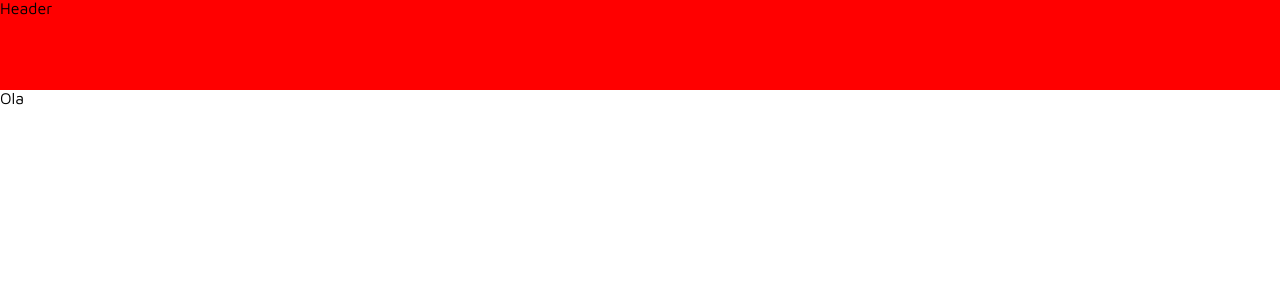
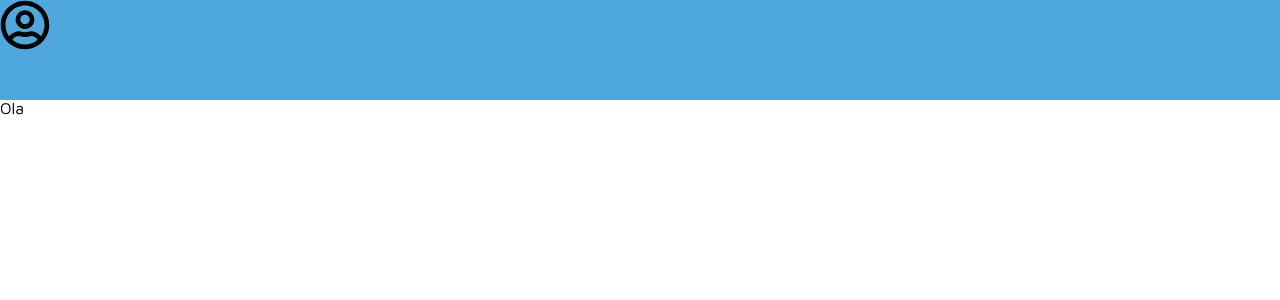
Before and after one commit to gabrielfribeiro/mantoras, a React (Create React App) app: page /list-labs in a window 1280 px wide. Shown: the top 300 px of the page. Built offline with nearby package versions, Linux system fonts and the light colour scheme.

Commit message:
Create listlabs

```diff
--- a/package.json
+++ b/package.json
@@ -27,6 +27,7 @@
     "prettier": "^2.1.2",
     "react": "^16.14.0",
     "react-dom": "^16.14.0",
+    "react-icons": "^3.11.0",
     "react-input-mask": "^2.0.4",
     "react-router-dom": "^5.2.0",
     "react-scripts": "3.4.3",
--- a/src/App.tsx
+++ b/src/App.tsx
@@ -3,7 +3,6 @@ import GlobalStyle from './assets/styles/global';
 import { ToastContainer } from 'react-toastify';
 import { Routes } from './routes';
 import { BrowserRouter } from 'react-router-dom';
-import { Header } from './components/Header';
 
 const App: React.FC = () => {
   // useEffect(() => {
@@ -20,7 +19,6 @@ const App: React.FC = () => {
       <BrowserRouter>
         <ToastContainer />
         <GlobalStyle />
-        <Header />
         <Routes />
       </BrowserRouter>
     </StrictMode>
--- a/src/components/Header/index.tsx
+++ b/src/components/Header/index.tsx
@@ -1,10 +1,12 @@
 import React from 'react';
-import { Container } from './styles';
-
+import { Container, IconContainer } from './styles';
+import { FaRegUserCircle } from 'react-icons/fa';
 const Header: React.FC = () => {
   return (
     <Container>
-      <h1>Header</h1>
+      <IconContainer>
+        <FaRegUserCircle size="50px" />
+      </IconContainer>
     </Container>
   );
 };
--- a/src/components/Header/styles.ts
+++ b/src/components/Header/styles.ts
@@ -1,7 +1,15 @@
 import styled from 'styled-components'
+import theme from '../../assets/styles'
 
 export const Container = styled.div`
   width: 100%;
-  background-color: red;
-  height: 90px;
+  background-color: ${theme.colors.primary};
+  height: 100px;
+  display: flex;
+  flex-direction: row;
+  justify-content: space-between;
 `
+export const IconContainer = styled.div`
+  width: 100px;
+  height: 100px;
+`
--- a/src/modules/pages/ListUser/index.tsx
+++ b/src/modules/pages/ListLabs/index.tsx
@@ -1,8 +1,10 @@
 import React from 'react';
+import { Header } from '../../../components/Header';
 
 const ListLabs: React.FC = () => {
   return (
     <div>
+      <Header />
       <h1>Ola</h1>
     </div>
   );
--- a/src/modules/pages/Login/index.tsx
+++ b/src/modules/pages/Login/index.tsx
@@ -1,6 +1,6 @@
 import { Form } from '@unform/web';
 import React from 'react';
-import { useHistory } from 'react-router-dom';
+import { RouteComponentProps, useHistory } from 'react-router-dom';
 import Button from '../../../components/UI/Button';
 import Input from '../../../components/UI/Input';
 import { Title } from '../../../components/UI/Title';
@@ -13,7 +13,8 @@ import {
   FormContainer,
 } from './styles';
 
-const Login: React.FC = () => {
+const Login: React.FC<RouteComponentProps> = ({ match }) => {
+  console.log(match);
   const handleSubmit = () => {
     console.log('form');
   };
--- a/src/routes/index.tsx
+++ b/src/routes/index.tsx
@@ -1,7 +1,7 @@
 import React from 'react';
 import { BrowserRouter, Route, Switch } from 'react-router-dom';
 import { Login } from '../modules/pages/Login';
-import { ListLabs } from '../modules/pages/ListUser';
+import { ListLabs } from '../modules/pages/ListLabs';
 
 const Routes = () => {
   return (
```
Also changed, not shown: 1 other file (tests, documents, lock files or other folders).
